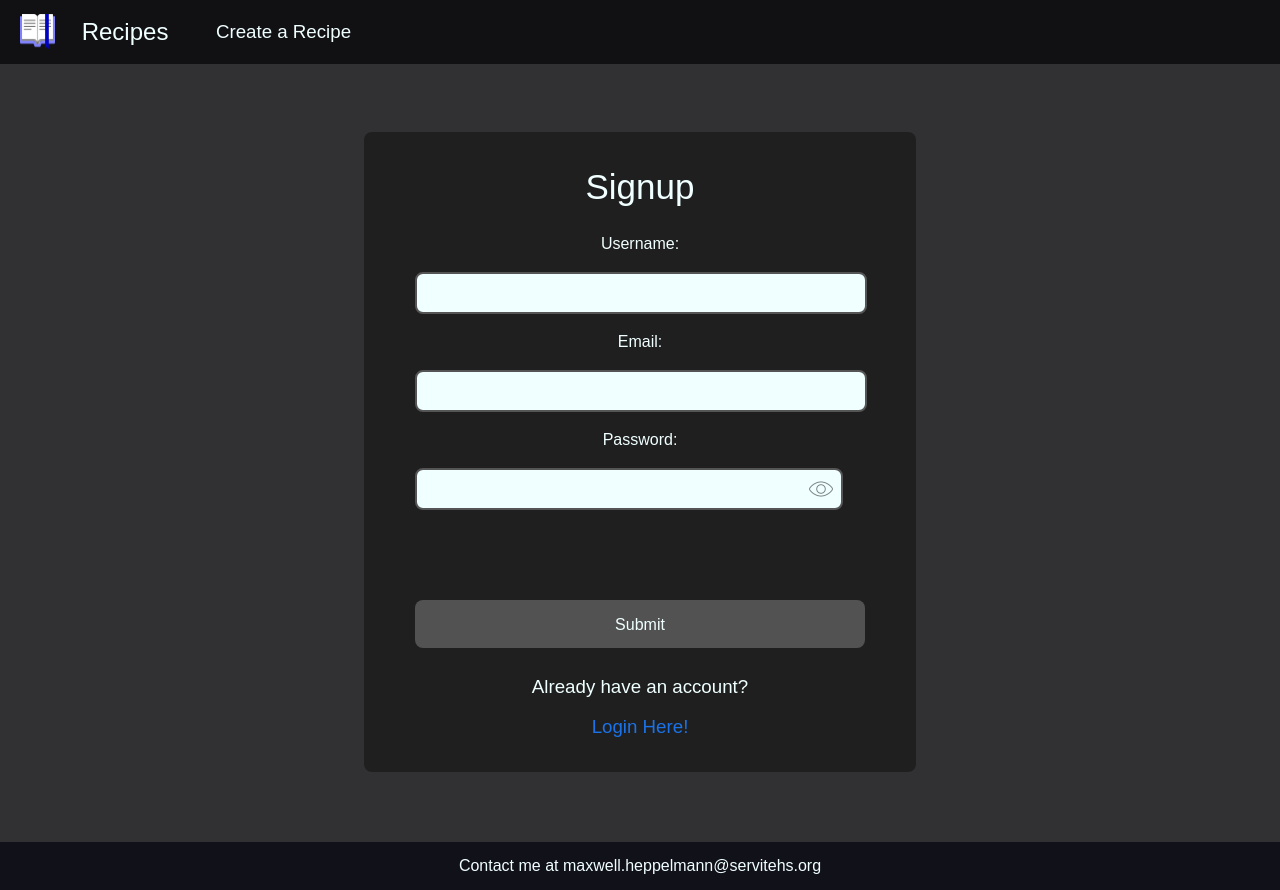
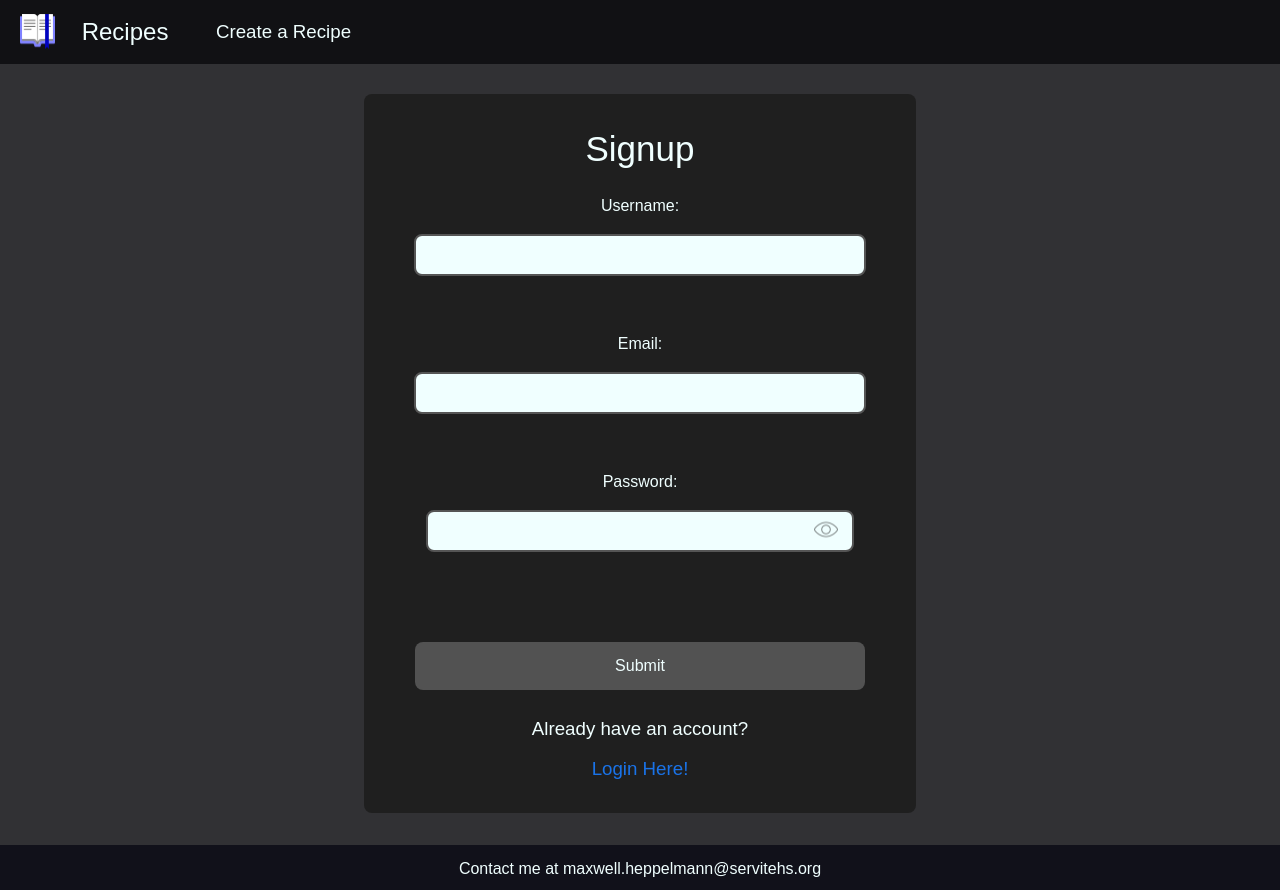
Before and after one commit to MaxHeppelmann/recipe-hub, a Flask app: page /signup in a window 1280 px wide. Run offline with Flask 3, Linux system fonts and the light colour scheme; some libraries are stand-ins or nearby versions; some web fonts are replaced.

Commit message:
realigned password field

```diff
--- a/recipe_app/static/css/styles.css
+++ b/recipe_app/static/css/styles.css
@@ -9,18 +9,41 @@
 
 
 
-/* Password visibility toggle styles */
+/* Login box styling */
+#login-box {
+    display: flex;
+    flex-direction: column;
+    align-items: center;
+    /* Maintain other existing styles */
+}
+
+/* Form styling */
+#Login, #Signup {
+    width: 100%;
+    display: flex;
+    flex-direction: column;
+    align-items: center;
+}
+
+/* Input styling */
+.login_input {
+    width: 95%;
+    /* Maintain other existing styles */
+}
+
+/* Password container */
 .password-container {
     position: relative;
-    display: block;  /* Changed from inline-block to block */
-    width: 95%;      /* Match the width of other inputs */
-    margin: 0;       /* Remove any margin that might affect alignment */
+    width: 95%;
+    margin: 0 auto;
+    display: flex;
+    justify-content: center;
 }
 
 .password-container .login_input {
-    width: 100%;     /* Make the input take full width of container */
-    margin: 0;       /* Ensure no margins affect alignment */
-    box-sizing: border-box; /* Include padding and border in width calculation */
+    width: 100%;
+    margin: 0;
+    box-sizing: border-box;
 }
 
 .toggle-password {
@@ -28,14 +51,10 @@
     right: 10px;
     top: 50%;
     transform: translateY(-50%);
+    background: transparent;
     border: none;
-    background: transparent;
     cursor: pointer;
-    padding: 0;
-    display: flex;
-    align-items: center;
-    justify-content: center;
-    z-index: 2;      /* Ensure button appears above input */
+    z-index: 2;
 }
 
 .toggle-password img {
```
